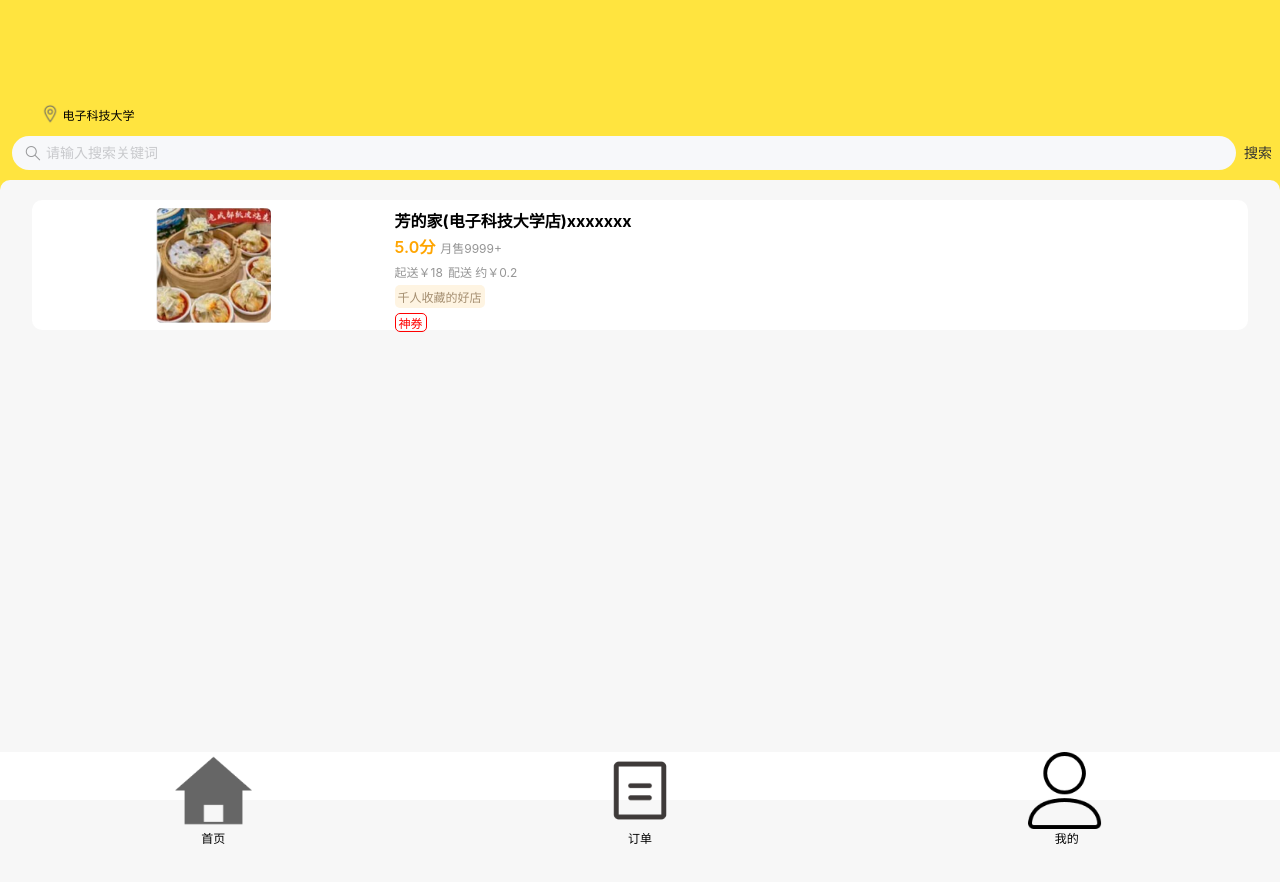
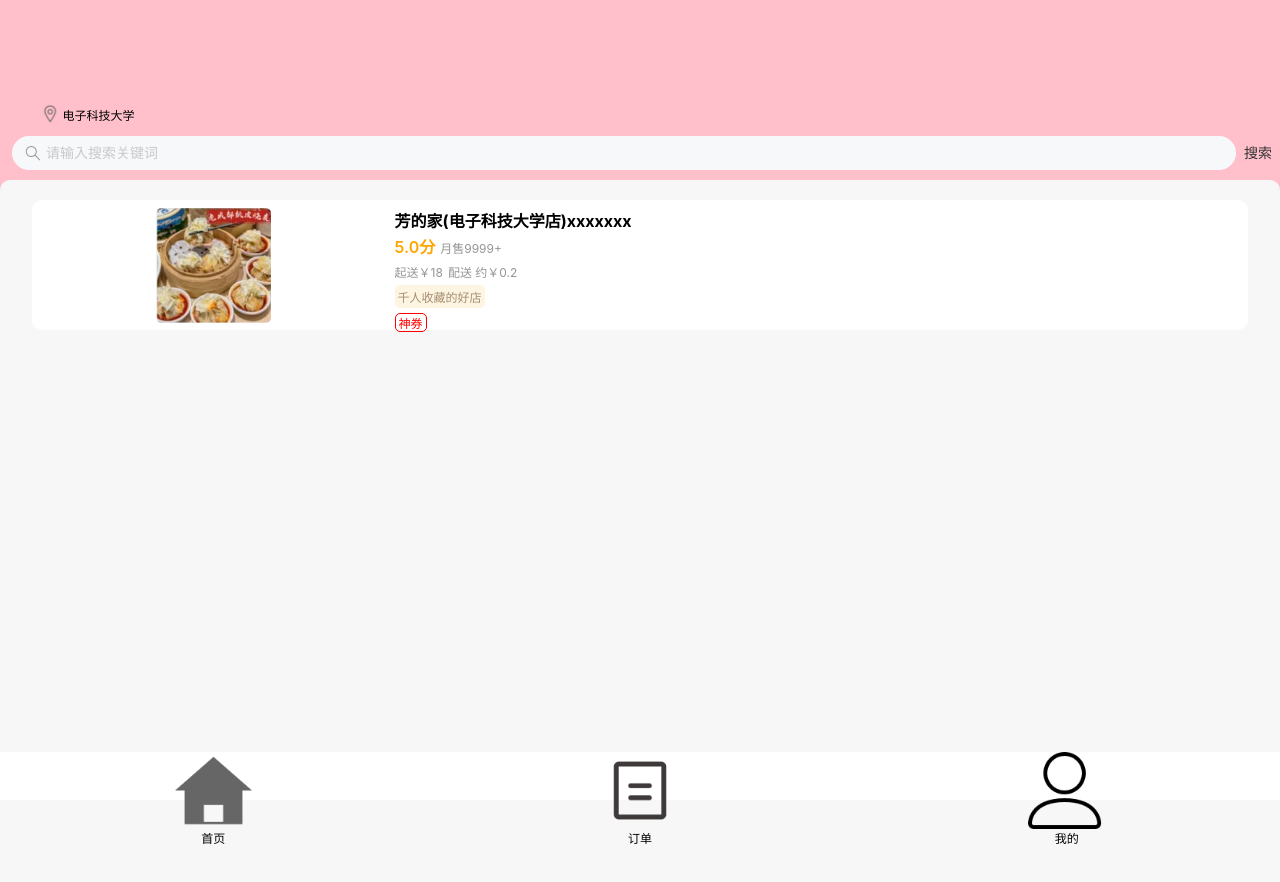
Before and after one commit to SupremacySakura/order-food, a Vue app: page /home in a window 1280 px wide. Shown: the top 882 px of the page. Built offline with nearby package versions, Linux system fonts and the light colour scheme.

Commit message:
0.2.1 引入主题色

```diff
--- a/package.json
+++ b/package.json
@@ -12,7 +12,9 @@
   },
   "dependencies": {
     "axios": "^1.7.7",
+    "element-plus": "^2.8.5",
     "pinia": "^2.2.4",
+    "pinia-plugin-persistedstate": "^4.1.1",
     "vant": "^4.9.8",
     "vue": "^3.5.11",
     "vue-router": "^4.4.5"
--- a/src/App.vue
+++ b/src/App.vue
@@ -24,6 +24,5 @@ onBeforeMount(()=>{
 
 .appBox{
   width: 100%;
-  background-color: aqua;
 }
 </style>
--- /dev/null
+++ b/src/stores/settingStore.ts
@@ -0,0 +1,23 @@
+import { defineStore } from "pinia"
+import { ref, computed } from "vue"
+
+export const useSettingStore = defineStore('counter', () => {
+  //声明数据
+  const primary_color = ref('pink')
+  //活跃导航id
+  const change_Primary_color = (color:string)=>{
+    primary_color.value = color
+  }
+
+  // 声明操作数据的方法 action (普通函数)
+
+  // 异步函数
+
+  //声明基于数据派生的计算属性 getters (computed)
+
+
+  return {
+    primary_color,
+    change_Primary_color
+  }
+})
--- a/src/views/HomeView.vue
+++ b/src/views/HomeView.vue
@@ -1,21 +1,27 @@
 <script setup lang="ts">
 import location from '../../public/location.png'
 import foodPhoto from '../../public/foodPhoto.png'
-import { ref } from 'vue';
+import { onMounted, ref } from 'vue';
+//导入setting仓库
+import { useSettingStore } from '@/stores/settingStore';
+const { primary_color } = useSettingStore()
+
+console.log(primary_color)
 const value = ref('');
 const clickSearch = () => {
 
 }
+const color = ref('')
 </script>
 
 <template>
-  <div class="homeBox">
-    <div class="searchBox">
+  <div class="homeBox" :style="{backgroundColor:primary_color}">
+    <div class="searchBox" :style="{backgroundColor:primary_color}">
       <div class="locationInfo">
         <img :src="location" alt="" class="location">
         <span>电子科技大学</span>
       </div>
-      <van-search v-model="value" show-action placeholder="请输入搜索关键词" background="#ffe43f" shape="round">
+      <van-search v-model="value" show-action placeholder="请输入搜索关键词" :background="primary_color" shape="round">
         <template #action>
           <div @click="clickSearch">搜索</div>
         </template>
@@ -48,17 +54,17 @@ const clickSearch = () => {
 </template>
 
 <style lang="less" scoped>
+
 .homeBox {
   width: 100%;
   height: 1000px;
-  background-color: #ffe43f;
+  background-color: #4CAF50;
 
   .searchBox {
     width: 100%;
     position: sticky;
     top: 0;
-    background-color: #ffe43f;
-
+    background-color: #4CAF50;
     .locationInfo {
       width: 100%;
       display: flex;
```
Also changed, not shown: src/main.ts (+6 -4 lines), 1 other file (tests, documents, lock files or other folders).
